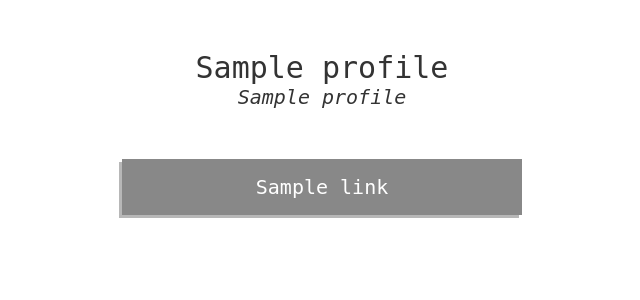
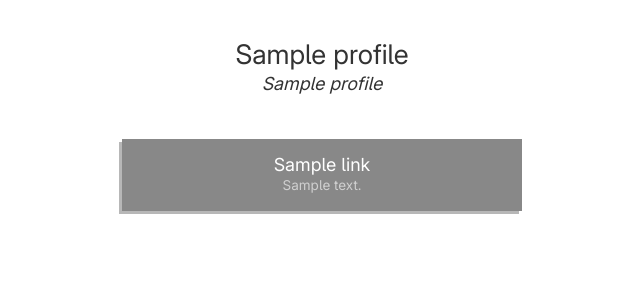
Before and after one commit to marionauta/ligo.at, a Flask app: template src/templates/profile.html in a window 1280 px wide. Shown: the top 300 px of the page, without its empty margins (318-958 px from the left). Run offline with Flask 3, Linux system fonts and the light colour scheme; the template is opened without the code that fills it: most values are stand-ins (such as "Sample title", 1, 10 or a date in 2020).

Commit message:
select font

```diff
--- a/src/main.py
+++ b/src/main.py
@@ -1,4 +1,4 @@
-from flask import Flask, render_template, request
+from flask import Flask, redirect, render_template, request
 from urllib import request as http_request
 import json
 
@@ -31,7 +31,14 @@
     if pds is None:
         return "pds not found", 404
     profile = load_profile(pds, did, reload=reload)
-    links = load_links(pds, did, reload=reload) or []
+    links = load_links(pds, did, reload=reload)
+    if links is None:
+        return "profile not found", 404
+
+    if reload:
+        # remove the ?reload parameter
+        return redirect(request.path)
+
     return render_template("profile.html", profile=profile, links=links)
 
 
--- /dev/null
+++ b/src/static/inter.css
@@ -0,0 +1,7 @@
+@font-face {
+    font-family: "Inter";
+    font-style: normal;
+    font-weight: 100 900;
+    font-display: swap;
+    src: url(/static/InterVariable.woff2);
+}
--- a/src/static/style.css
+++ b/src/static/style.css
@@ -1,9 +1,20 @@
+html {
+    font-feature-settings:
+        "kern" 1,
+        "liga" 1,
+        "cv05" 1,
+        "tnum" 1;
+}
+
 body {
     background: #fff;
     color: #333;
-    font-size: 20px;
-    font-family: monospace;
-    font-weight: 450;
+    font-size: 18px;
+    line-height: 20px;
+    font-family: "Inter", system-ui, sans-serif, ui-sans-serif;
+    font-variation-settings: normal;
+    font-weight: 400;
+    font-optical-sizing: auto;
     margin: 1rem;
     -webkit-font-smoothing: antialiased;
     -moz-osx-font-smoothing: grayscale;
@@ -39,6 +50,8 @@
 
 header .tagline {
     font-style: italic;
+    display: inline-block;
+    margin-top: 0.5em;
 }
 
 ul {
--- a/src/templates/profile.html
+++ b/src/templates/profile.html
@@ -2,8 +2,10 @@
 <html>
   <head>
     <meta charset="utf-8" />
+    <title>{{ profile.0 }}</title>
     <meta name="viewport" content="width=device-width, initial-scale=1" />
     <base target="_blank" />
+    <link rel="stylesheet" href="{{ url_for('static', filename='inter.css') }}" />
     <link rel="stylesheet" href="{{ url_for('static', filename='style.css') }}" />
   </head>
   <body>
@@ -17,7 +19,12 @@
       <ul>
         {% for link in links %}
         <li style="color: {{ link.color }}">
-          <a href="{{ link.url }}">{{ link.title }}</a>
+          <a href="{{ link.url }}">
+            {{ link.title }}
+            {% if link.detail %}
+            <span class="detail">{{ link.detail }}</span>
+            {% endif %}
+          </a>
         </li>
         {% endfor %}
       </ul>
```
Also changed, not shown: requirements.txt (added, +9 -0 lines), src/static/InterVariable.woff2 (added), 1 other file.
